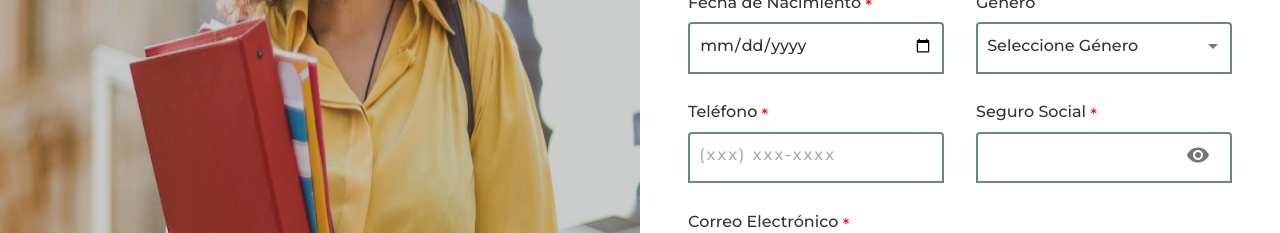
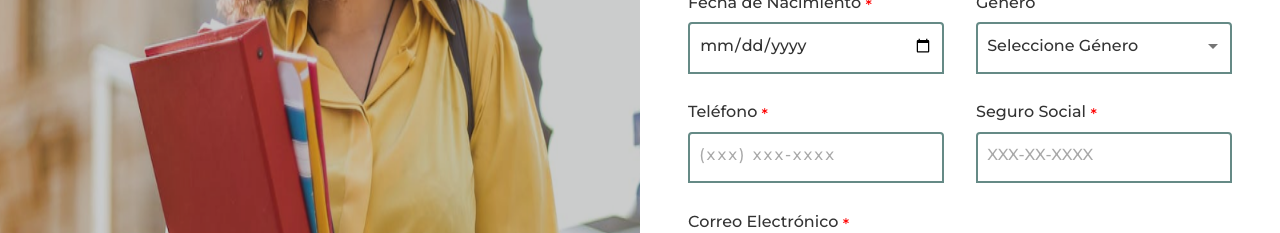
Before and after one commit to SoujiGitCode/depr-app, a React (Vite) app: page /register in a window 1280 px wide. Shown: the part 860-1093 px from the top of the page. Built offline with nearby package versions, Linux system fonts and the light colour scheme.

Commit message:
social security component refractored

```diff
--- a/src/components/SocialSecurityInput/index.tsx
+++ b/src/components/SocialSecurityInput/index.tsx
@@ -1,120 +1,107 @@
+import React, { useState, useEffect } from 'react';
 import { TextField, IconButton, InputAdornment } from "@mui/material";
-import { Visibility, VisibilityOff } from "@mui/icons-material";
-import { CSSProperties, useEffect } from "react";
 
-// Define the props for the SocialSecurityInput component
-interface SocialSecurityInputProps {
-  value: any;
-  variant?: "outlined";
-  name?: string;
-  type?: string;
-  placeholder?: string;
-  id: string; // The id is required
-  sx?: CSSProperties;
-  formik: any; // The formik object is required
-  setSocialSecurityArray: (value: any[]) => void; // The function to update the social security array is required
-  visibilityPassword: boolean; // The visibility state of the password is required
-  setVisibilityPassword: React.Dispatch<React.SetStateAction<boolean>>; // The function to update the visibility state of the password is required
-  form_social_security: string;
-  disableToggleVisibility?: boolean;
-}
 
-const SocialSecurityInput = ({
-  value,
-  variant,
-  name,
-  type,
-  placeholder,
-  id,
-  sx,
-  formik,
-  setSocialSecurityArray,
-  visibilityPassword,
-  setVisibilityPassword,
-  form_social_security,
-  disableToggleVisibility = false
-}: SocialSecurityInputProps) => {
-  // Function to toggle the visibility of the social security number
-  const toggleSocialSecurityVisibility = () => {
-    //return if the toggle is disabled -- requested by DEPR trashy designer
-    if (disableToggleVisibility) return;
+const SocialSecurityInput = ({ formik, name = 'social_security', setSocialSecurityArray, socialSecurityArray, id = 'social_security' }) => {
+  // Estado para almacenar el valor real (numérico) del SSN
+  const [realSSN, setRealSSN] = useState('');
+  // Estado para almacenar el valor enmascarado y formateado para visualización
+  const [displaySSN, setDisplaySSN] = useState('');
 
-    setVisibilityPassword(!visibilityPassword);
-    formik.setFieldTouched('social_security', true, true);
+  // Función para enmascarar y formatear el SSN para la visualización
+  const maskAndFormatSSN = (ssn) => {
+    // Enmascara los primeros 5 números y mantiene los últimos 4 dígitos visibles
+    let masked = ssn.slice(0, 5).replace(/\d/g, 'X') + ssn.slice(5);
+    // Añade guiones para el formato
+    if (masked.length > 3) masked = masked.slice(0, 3) + '-' + masked.slice(3);
+    if (masked.length > 6) masked = masked.slice(0, 6) + '-' + masked.slice(6);
+    return masked;
   };
 
-  // Function to mask the social security number
-  const maskSocialSecurity = (value: any) => {
-    const visibleDigits = 4;
-    const maskedLength = Math.max(value.length - visibleDigits, 0);
-    const masked = value.slice(-visibleDigits);
-    return "*".repeat(maskedLength) + masked;
+  // Manejador para cambios en el input
+  const handleChange = (e) => {
+
+    const input = e.target.value.replace(/-/g, ''); // Elimina guiones para manejar solo números
+    if (input.length <= 9) { // Asegura no exceder la longitud del SSN
+      setRealSSN(input); // Actualiza el estado con el valor real
+      setDisplaySSN(maskAndFormatSSN(input)); // Actualiza el estado con el valor enmascarado y formateado
+    }
   };
 
-  // Function to handle changes to the social security number
-  const handleSocialSecurityChange = (e: any) => {
-    const { value: input, selectionStart } = e.target;
 
-    // Create a copy of the current array
-    let updatedArray = [...value];
+  // Manejador para cambios en el input
+  const handleChange2 = (e) => {
+    const { value: currentValue } = e.target;
+    // Elimina guiones para simplificar la detección de cambios
+    let inputWithoutHyphens = currentValue.replace(/-/g, '');
 
-    // Calculate the length difference between the input and the current array
-    const diff = input.length - updatedArray.join("").length;
 
-    // Handle the addition or deletion of characters
-    if (diff > 0) {
-      // Addition of characters
-      const newChars = input.slice(selectionStart - diff, selectionStart);
-      updatedArray.splice(selectionStart - diff, 0, ...newChars.split(""));
-    } else if (diff < 0) {
-      // Deletion of characters
-      updatedArray.splice(selectionStart, -diff);
+    if (displaySSN.length > 10 && inputWithoutHyphens.length > realSSN.length) {
+      console.log("Límite alcanzado. Solo se permite borrar.");
+      // Permite solo la acción de borrado ajustando `inputWithoutHyphensAndX` para reflejar el estado anterior
+      inputWithoutHyphens = realSSN;
     }
 
-    // Ensure that the array does not exceed the maximum length and fill with empty spaces if necessary
-    updatedArray = updatedArray.slice(0, 9);
-    while (updatedArray.length < 9) {
-      updatedArray.push("");
+
+    console.log(inputWithoutHyphens)
+
+    // Detecta si se ha añadido un nuevo dígito o si se está borrando
+    if (inputWithoutHyphens.length > realSSN.length) {
+      // Se ha añadido un dígito
+      const newDigit = inputWithoutHyphens.charAt(inputWithoutHyphens.length - 1);
+      console.log("Nuevo dígito ingresado:", newDigit);
+
+
+      if (newDigit.match(/\d/)) {
+        if (realSSN.length < 9) setRealSSN(realSSN + newDigit);
+      }
+
+    } else if (inputWithoutHyphens.length < realSSN.length) {
+      // Se ha borrado un dígito
+      console.log("Se ha borrado un dígito");
+      setRealSSN(inputWithoutHyphens);
     }
 
-    // Update the state and the value of Formik
-    setSocialSecurityArray(updatedArray);
-    formik.setFieldValue(id, updatedArray.join(""));
+    // Continúa con la lógica de enmascaramiento y formateo
+    const maskedValue = maskAndFormatSSN(inputWithoutHyphens);
+    if (realSSN.length < 9) setDisplaySSN(maskedValue);
+    setDisplaySSN(maskedValue);
   };
 
+
+  // Detecta específicamente la acción de borrar
+  const handleKeyDown = (e) => {
+    if (e.key === 'Backspace') {
+      setRealSSN((prev) => prev.slice(0, -1));
+    }
+  };
+
+
+  // Efecto para actualizar Formik cuando cambia el realSSN
   useEffect(() => {
-    setSocialSecurityArray(form_social_security.toString().length > 0 ? form_social_security.split('') : new Array(9).fill(""));
-  }, [form_social_security, setSocialSecurityArray]);
+    // console.log(realSSN)
+    setSocialSecurityArray(realSSN.split('')); // Opcional: Actualiza un array externo si es necesario
+  }, [realSSN]);
+
+  // useEffect(() => {
+  //   console.log(socialSecurityArray)
+  // }, [socialSecurityArray]);
 
   return (
-    <TextField
-      variant={variant}
-      placeholder={placeholder}
-      id={id}
-      type={type}
-      name={name}
-      value={
-        visibilityPassword ? value.join("") : maskSocialSecurity(value.join(""))
-      }
-      onChange={handleSocialSecurityChange}
-      onBlur={formik.handleBlur}
-      error={formik.touched[id] && Boolean(formik.errors[id])}
-      helperText={
-        formik.touched[id] && typeof formik.errors[id] === "string"
-          ? formik.errors[id]
-          : undefined
-      }
-      sx={sx}
-      InputProps={{
-        endAdornment: (
-          <InputAdornment position="end">
-            <IconButton edge="end" onClick={toggleSocialSecurityVisibility}>
-              {visibilityPassword ? <VisibilityOff /> : <Visibility />}
-            </IconButton>
-          </InputAdornment>
-        ),
-      }}
-    />
+    <>
+      <TextField
+        id='social_security'
+        name='social_security'
+        value={displaySSN}
+        onChange={handleChange2}
+        onKeyDown={handleKeyDown}
+        placeholder="XXX-XX-XXXX"
+        onBlur={formik.handleBlur}
+        error={formik.touched.social_security && Boolean(formik.errors.social_security)}
+        helperText={formik.touched.social_security && typeof formik.errors.social_security === 'string' ? formik.errors.social_security : undefined}
+      />
+    </>
+
   );
 };
 
--- /dev/null
+++ b/src/components/SocialSecurityNumberInput/index.tsx
@@ -0,0 +1,162 @@
+import { TextField, IconButton, InputAdornment } from "@mui/material";
+import { Visibility, VisibilityOff } from "@mui/icons-material";
+import { CSSProperties, useEffect, useState } from "react";
+import React from 'react';
+import Grid from '@mui/material/Grid';
+import Box from '@mui/material/Box';
+import { styled } from '@mui/material/styles';
+import { useTheme } from '@mui/material/styles';
+import InputMask from 'react-input-mask';
+
+
+const CustomBox = styled(Box)(() => ({
+    verticalAlign: 'top',
+    padding: '0.05rem',
+    display: 'flex',
+    justifyContent: 'center',
+    flexDirection: 'row',
+    gap: '0px', // Ajusta el espacio entre los campos si es necesario
+    border: `2px solid #658A86`, // Utiliza el color de tu tema
+    borderRadius: '4px 4px 0px 0px',
+    '&:hover': {
+        borderColor: '#658A86', // Cambia según tu tema
+    },
+    '& .MuiTextField-root': {
+        '& .MuiInputBase-input': {
+            textAlign: 'center !important', // Centra el texto
+        },
+        '& fieldset': {
+            border: 'none !important', // Elimina los bordes
+        },
+        '&:hover fieldset': {
+            border: 'none !important', // Mantiene los bordes eliminados en :hover
+        },
+        '&.Mui-focused fieldset': {
+            border: 'none !important', // Mantiene los bordes eliminados en :focus
+        },
+    },
+}));
+
+
+
+// Define the props for the SocialSecurityInput component
+interface SocialSecurityInputProps {
+    value: any;
+    variant?: "outlined";
+    name: string;
+    type?: string;
+    placeholder?: string;
+    id: string; // The id is required
+    sx?: CSSProperties;
+    formik: any; // The formik object is required
+    setSocialSecurityArray: (value: any[]) => void; // The function to update the social security array is required
+    visibilityPassword: boolean; // The visibility state of the password is required
+    setVisibilityPassword: React.Dispatch<React.SetStateAction<boolean>>; // The function to update the visibility state of the password is required
+    form_social_security: string;
+    disableToggleVisibility?: boolean;
+}
+
+const SocialSecurityNumberInput = ({
+    value,
+    variant,
+    name,
+    type,
+    placeholder,
+    id,
+    sx,
+    formik,
+    setSocialSecurityArray,
+    visibilityPassword,
+    setVisibilityPassword,
+    form_social_security,
+    disableToggleVisibility = false
+}: SocialSecurityInputProps) => {
+
+    const [part1, setPart1] = useState('');
+    const [part2, setPart2] = useState('');
+    const [part3, setPart3] = useState('');
+
+    const theme = useTheme();
+
+    // Estilos personalizados para TextField que ajustan el ancho dinámicamente
+    const getTextFieldWidth = (chars: number) => 20 * chars;
+
+    const getHiddenFieldWidth = (maxLength: number) => {
+        // Base width per character + padding + border
+        const baseWidthPerCharacter = 12; // Estima cuánto espacio ocupa cada carácter
+        const totalPaddingAndBorder = 14; // Estimación del padding y border total
+        return maxLength * baseWidthPerCharacter + totalPaddingAndBorder;
+    };
+
+
+
+
+    return (
+        <CustomBox>
+
+            <InputMask
+                mask="***"
+                value={part1}
+                onChange={(e) => setPart1(e.target.value)}
+                maskChar="_"
+            >
+                {() => (
+                    <TextField
+                        type="text"
+                        placeholder="xxx"
+                        inputProps={{ maxLength: 10 }}
+                        sx={{
+                            letterSpacing: '0.1rem',
+                            textAlign: 'right',
+                            width: `${getTextFieldWidth(3)}px`, // Ajusta el ancho
+                        }}
+                    />
+                )}
+            </InputMask>
+
+
+            <InputMask
+                mask="**"
+                value={part2}
+                onChange={(e) => setPart2(e.target.value)}
+                maskChar="_"
+            >
+                {() => (
+                    <TextField
+                        type="text"
+                        placeholder="xx"
+                        inputProps={{ maxLength: 10 }}
+                        sx={{
+                            letterSpacing: '0.1rem',
+                            textAlign: 'center',
+                            width: `${getTextFieldWidth(2)}px`, // Ajusta el ancho
+                        }}
+                    />
+                )}
+
+            </InputMask>
+
+            <InputMask
+                mask="****"
+                value={part3}
+                onChange={(e) => setPart3(e.target.value)}
+                maskChar="_"
+            >
+                {() => (
+                    <TextField
+                        type="text"
+                        placeholder="xxxx"
+                        inputProps={{ maxLength: 10 }}
+                        sx={{
+                            letterSpacing: '0.1rem',
+                            textAlign: 'left',
+                            width: `${getTextFieldWidth(4)}px`, // Ajusta el ancho
+                        }}
+                    />
+                )}
+            </InputMask>
+        </CustomBox>
+    );
+};
+
+export default SocialSecurityNumberInput;
--- a/src/components/index.ts
+++ b/src/components/index.ts
@@ -5,3 +5,4 @@ export { default as Carousel } from "./Carousel";
 export { default as ConfirmationModal } from "./ConfirmationModal";
 export { default as AccessibilityWidget } from "./AccessibilityWidget";
 export { default as SocialSecurityInput } from "./SocialSecurityInput";
+export { default as SocialSecurityNumberInput } from "./SocialSecurityNumberInput";
--- a/src/views/Register/index.tsx
+++ b/src/views/Register/index.tsx
@@ -27,7 +27,7 @@ import styles from "./Register.module.scss";
 import useAlert from "@/hooks/useAlert";
 import useAuthStore from "@/hooks/useAuthStore";
 import { PATH } from '@/routes/constants';
-import { ConfirmationModal, SocialSecurityInput } from '@/components';
+import { ConfirmationModal, SocialSecurityInput, SocialSecurityNumberInput } from '@/components';
 import { registerValidation } from '@/validations/registerValidation';
 import PhoneInput from '@/components/PhoneInput';
 
@@ -186,6 +186,11 @@ const Register = () => {
     console.log('VALIDO');
   }, [formik.isValid, formik.errors]);
 
+  useEffect(() => {
+    console.log(socialSecurityArray)
+    console.log(formik.values.social_security)
+    formik.setFieldValue("social_security", socialSecurityArray.join(""));
+  }, [socialSecurityArray]);
 
   return (
     <Grid container style={{ width: '100%', margin: 0 }}>
@@ -533,7 +538,7 @@ const Register = () => {
                       onChange={formik.handleChange}
                       onBlur={formik.handleBlur}
                       error={formik.touched.gender && Boolean(formik.errors.gender)}
-                      helperText={formik.touched.gender && typeof formik.errors.gender === 'string' ? formik.errors.gender : undefined}
+                      helperText={formik.touched.gender && formik.errors.gender ? formik.errors.gender : ''}
 
                     >
                       {genderList.map((option) => (
@@ -566,18 +571,9 @@ const Register = () => {
                   <CustomLabel name="Seguro Social" required={true} />
                   <FormControl fullWidth margin="normal" required sx={{ marginBottom: "1.5em !important" }}>
                     <SocialSecurityInput
-                      variant="outlined"
-                      // placeholder='N° Seguro Social'
-                      name="social_security"
-                      id="social_security"
-                      // type={'text'}
-                      value={socialSecurityArray}
                       formik={formik}
+                      socialSecurityArray={socialSecurityArray}
                       setSocialSecurityArray={setSocialSecurityArray}
-                      visibilityPassword={false}
-                      setVisibilityPassword={setShowSocialSecurity}
-                      form_social_security={''}
-                      disableToggleVisibility={true}
                     />
                   </FormControl>
                 </Grid>
```
Also changed, not shown: src/views/Profile/index.tsx (+6 -20 lines).
